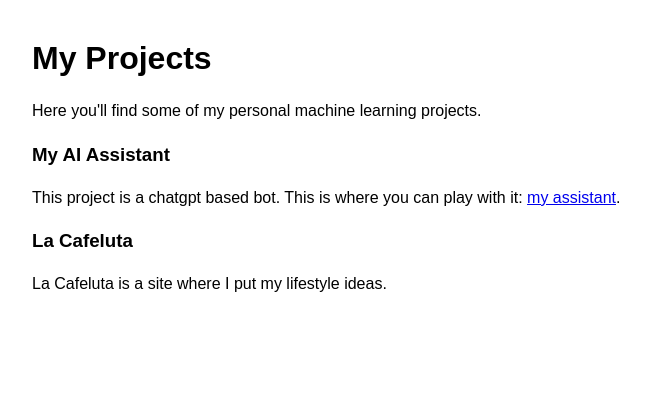
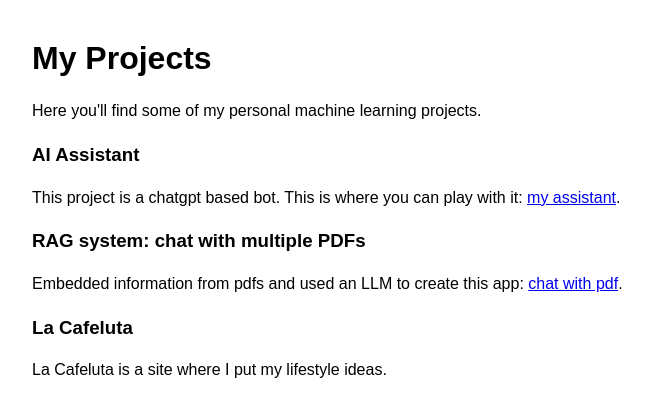
Before and after one commit to florinhegedus/my-portofolio, a Flask app: page /projects in a window 1280 px wide. Shown: the part 59-476 px from the top of the page, without its empty margins (158-811 px from the left). Run offline with Flask 3, Linux system fonts and the light colour scheme.

Commit message:
update projects.html (#5)

```diff
--- a/templates/projects.html
+++ b/templates/projects.html
@@ -6,9 +6,11 @@
 <h1>My Projects</h1>
 <p>Here you'll find some of my personal machine learning projects.</p>
 
-<h3>My AI Assistant</h3>
+<h3>AI Assistant</h3>
 <p>This project is a chatgpt based bot. This is where you can play with it: <a href="https://asistent.florinhegedus.com">my assistant</a>.</p>
 
+<h3>RAG system: chat with multiple PDFs</h3>
+<p>Embedded information from pdfs and used an LLM to create this app: <a href="https://chatwithpdf.florinhegedus.com">chat with pdf</a>.</p>
 
 <h3>La Cafeluta</h3>
 <p>La Cafeluta is a site where I put my lifestyle ideas.</p>
```
